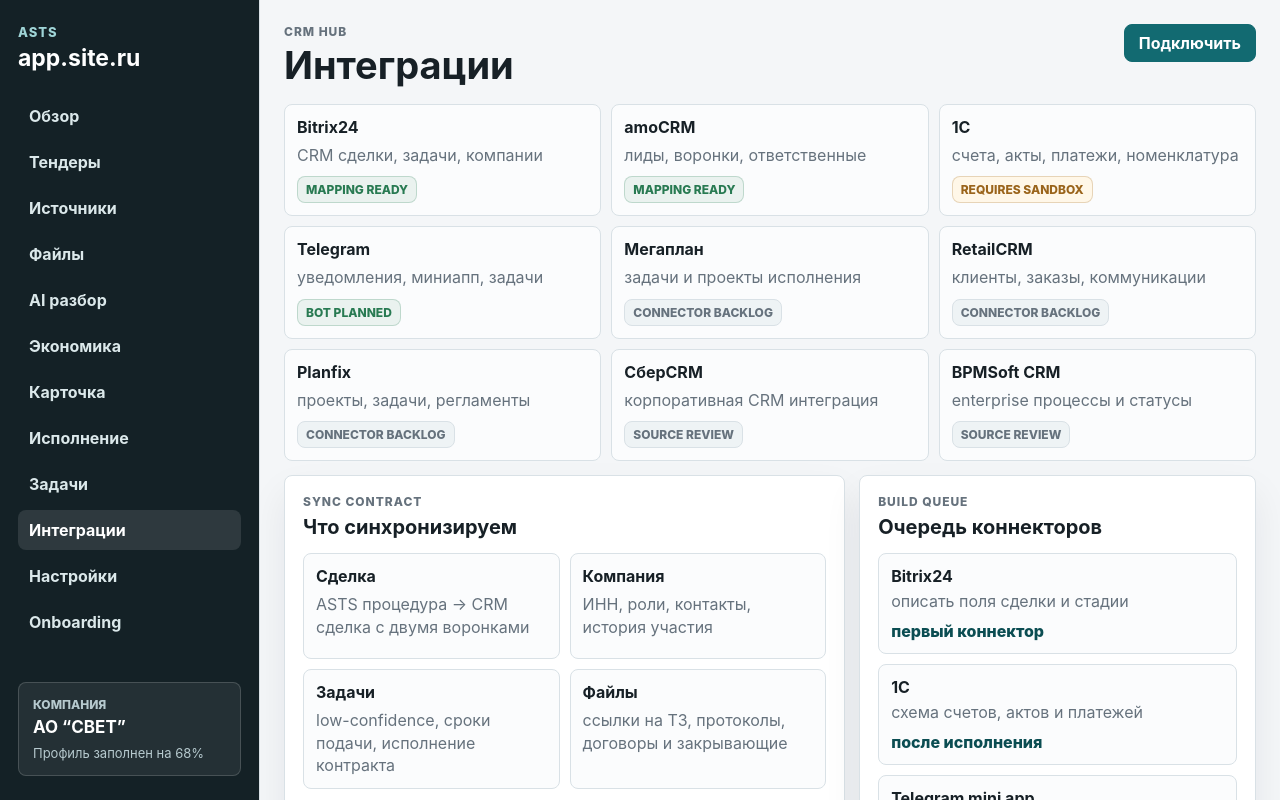
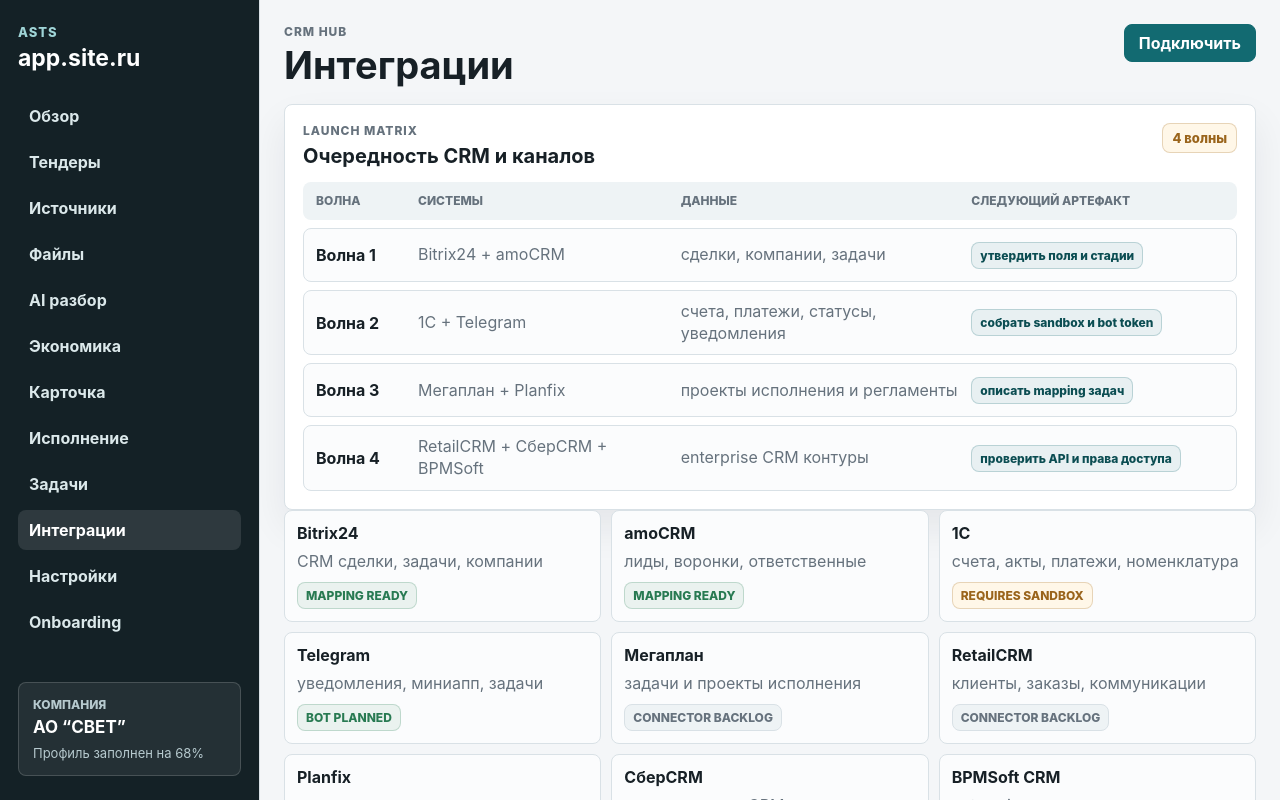
Before and after one commit to info14fourteen-creator/ASTS, a Next.js app in the folder apps/web/: page /integrations in a window 1280 px wide. Shown: the top 800 px of the page. Built offline with nearby package versions, Linux system fonts and the light colour scheme.

Commit message:
Add integration launch matrix

```diff
--- a/apps/web/app/globals.css
+++ b/apps/web/app/globals.css
@@ -731,6 +731,60 @@ dd {
   color: var(--amber);
 }
 
+.integration-matrix {
+  display: grid;
+  gap: 8px;
+}
+
+.integration-matrix-row {
+  display: grid;
+  grid-template-columns: 92px minmax(160px, 0.9fr) minmax(220px, 1fr) minmax(180px, 0.9fr);
+  gap: 10px;
+  align-items: center;
+  min-height: 54px;
+  border: 1px solid var(--line);
+  border-radius: 8px;
+  padding: 10px 12px;
+  background: #fbfcfd;
+}
+
+.integration-matrix-row span,
+.integration-matrix-row strong,
+.integration-matrix-row em {
+  min-width: 0;
+  overflow-wrap: anywhere;
+}
+
+.integration-matrix-row span {
+  color: var(--muted);
+  line-height: 1.35;
+}
+
+.integration-matrix-row em {
+  width: fit-content;
+  border: 1px solid rgba(18, 106, 113, 0.22);
+  border-radius: 8px;
+  padding: 5px 8px;
+  background: rgba(18, 106, 113, 0.08);
+  color: var(--accent-dark);
+  font-style: normal;
+  font-size: 12px;
+  font-weight: 850;
+}
+
+.integration-matrix-head {
+  min-height: 36px;
+  border-color: transparent;
+  background: var(--surface-soft);
+}
+
+.integration-matrix-head span {
+  color: var(--muted);
+  font-size: 12px;
+  font-weight: 850;
+  text-transform: uppercase;
+}
+
 .sync-rule-grid {
   display: grid;
   grid-template-columns: repeat(2, minmax(0, 1fr));
@@ -1858,6 +1912,15 @@ dd {
     grid-template-columns: repeat(2, minmax(0, 1fr));
   }
 
+  .integration-matrix-row {
+    grid-template-columns: 1fr 1fr;
+    align-items: start;
+  }
+
+  .integration-matrix-head {
+    display: none;
+  }
+
   .command-grid {
     grid-template-columns: repeat(2, minmax(0, 1fr));
   }
@@ -1923,6 +1986,10 @@ dd {
     grid-template-columns: 1fr;
   }
 
+  .integration-matrix-row {
+    grid-template-columns: 1fr;
+  }
+
   .command-grid {
     grid-template-columns: 1fr;
   }
--- a/apps/web/app/integrations/page.tsx
+++ b/apps/web/app/integrations/page.tsx
@@ -17,6 +17,13 @@ const syncRules = [
   ["Компания", "ИНН, роли, контакты, история участия"],
   ["Задачи", "low-confidence, сроки подачи, исполнение контракта"],
   ["Файлы", "ссылки на ТЗ, протоколы, договоры и закрывающие"],
+];
+
+const launchMatrix = [
+  ["Волна 1", "Bitrix24 + amoCRM", "сделки, компании, задачи", "утвердить поля и стадии"],
+  ["Волна 2", "1C + Telegram", "счета, платежи, статусы, уведомления", "собрать sandbox и bot token"],
+  ["Волна 3", "Мегаплан + Planfix", "проекты исполнения и регламенты", "описать mapping задач"],
+  ["Волна 4", "RetailCRM + СберCRM + BPMSoft", "enterprise CRM контуры", "проверить API и права доступа"],
 ];
 
 const queue = [
@@ -39,6 +46,32 @@ export default function IntegrationsPage() {
             Подключить
           </button>
         </header>
+
+        <section className="panel">
+          <div className="panel-head compact">
+            <div>
+              <p className="eyebrow">Launch matrix</p>
+              <h2>Очередность CRM и каналов</h2>
+            </div>
+            <span className="status-pill">4 волны</span>
+          </div>
+          <div className="integration-matrix">
+            <div className="integration-matrix-row integration-matrix-head">
+              <span>Волна</span>
+              <span>Системы</span>
+              <span>Данные</span>
+              <span>Следующий артефакт</span>
+            </div>
+            {launchMatrix.map(([wave, systems, data, artifact]) => (
+              <div className="integration-matrix-row" key={wave}>
+                <strong>{wave}</strong>
+                <span>{systems}</span>
+                <span>{data}</span>
+                <em>{artifact}</em>
+              </div>
+            ))}
+          </div>
+        </section>
 
         <section className="integration-grid">
           {integrations.map(([name, text, status, tone]) => (
```
